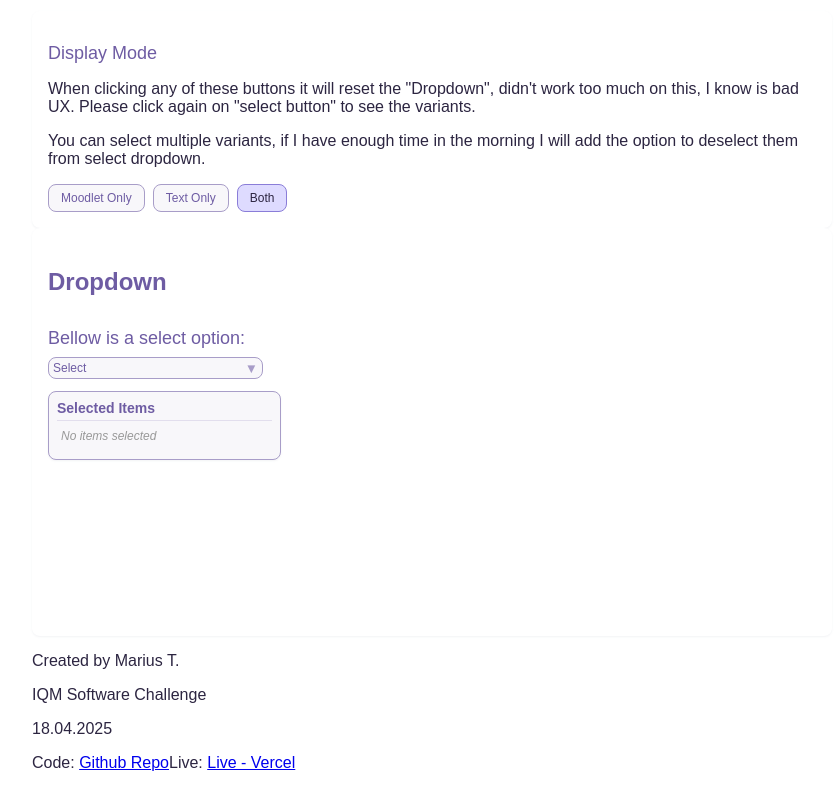
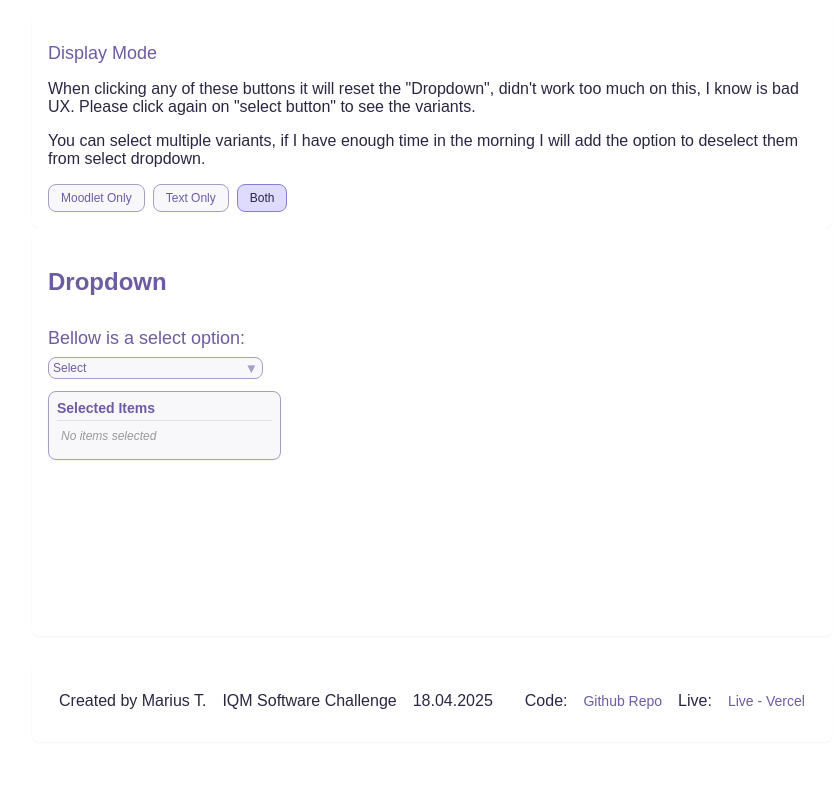
Before and after one commit to MariusTanase/Moodlet-Homework, a React (Vite) app: page / in a window 1280 px wide. Shown: the part 894-1694 px from the top of the page, without its empty margins (208-1043 px from the left). After the commit the page ends 1664 px from the top, so only its background shows below. Built offline with nearby package versions, Linux system fonts and the light colour scheme.

Commit message:
Add footer with creator information and links to GitHub repo and live demo; enhance styling for better presentation

```diff
--- a/src/App.css
+++ b/src/App.css
@@ -177,3 +177,34 @@ h3 {
     font-size: 14px;
     transition: background-color 0.2s ease;
 }
+
+footer {
+    display: flex;
+    justify-content: center;
+    align-items: center;
+    flex-wrap: wrap;
+    padding: 16px;
+    gap: 1rem;
+    border-radius: 8px;
+    box-shadow: 0 1px 2px 0 rgba(145, 158, 171, 0.12);
+    margin-top: 24px;
+}
+
+footer div {
+    margin-left: 1rem;
+    display: flex;
+    gap: 16px;
+    align-items: center;
+}
+
+footer a {
+    color: #6E5CA3;
+    text-decoration: none;
+    font-family: 'Public-Sans', sans-serif;
+    font-size: 14px;
+    transition: color 0.2s ease;
+}
+
+footer a:hover {
+    color: #2C2541;
+}
--- a/src/App.jsx
+++ b/src/App.jsx
@@ -170,14 +170,7 @@ function App() {
           </div>
         </div>
 
-        <footer>
-          <p>Created by Marius T.</p>
-          <p>IQM Software Challenge</p>
-          <p>18.04.2025</p>
 
-          Code: <a href='https://github.com/MariusTanase/Moodlet-Homework'>Github Repo</a>
-          Live: <a href='moodlet-challenge.vercel.app'>Live - Vercel</a>
-        </footer>
       </div>
       ) : (
         <div className='personal-notes'>
@@ -218,6 +211,16 @@ function App() {
 
         </div>
       )}
+
+      <footer>
+        <p>Created by Marius T.</p>
+        <p>IQM Software Challenge</p>
+        <p>18.04.2025</p>
+        <div>
+          Code: <a href='https://github.com/MariusTanase/Moodlet-Homework'>Github Repo</a>
+          Live: <a href='moodlet-challenge.vercel.app'>Live - Vercel</a>
+        </div>
+      </footer>
     </div>
   );
 }
```
